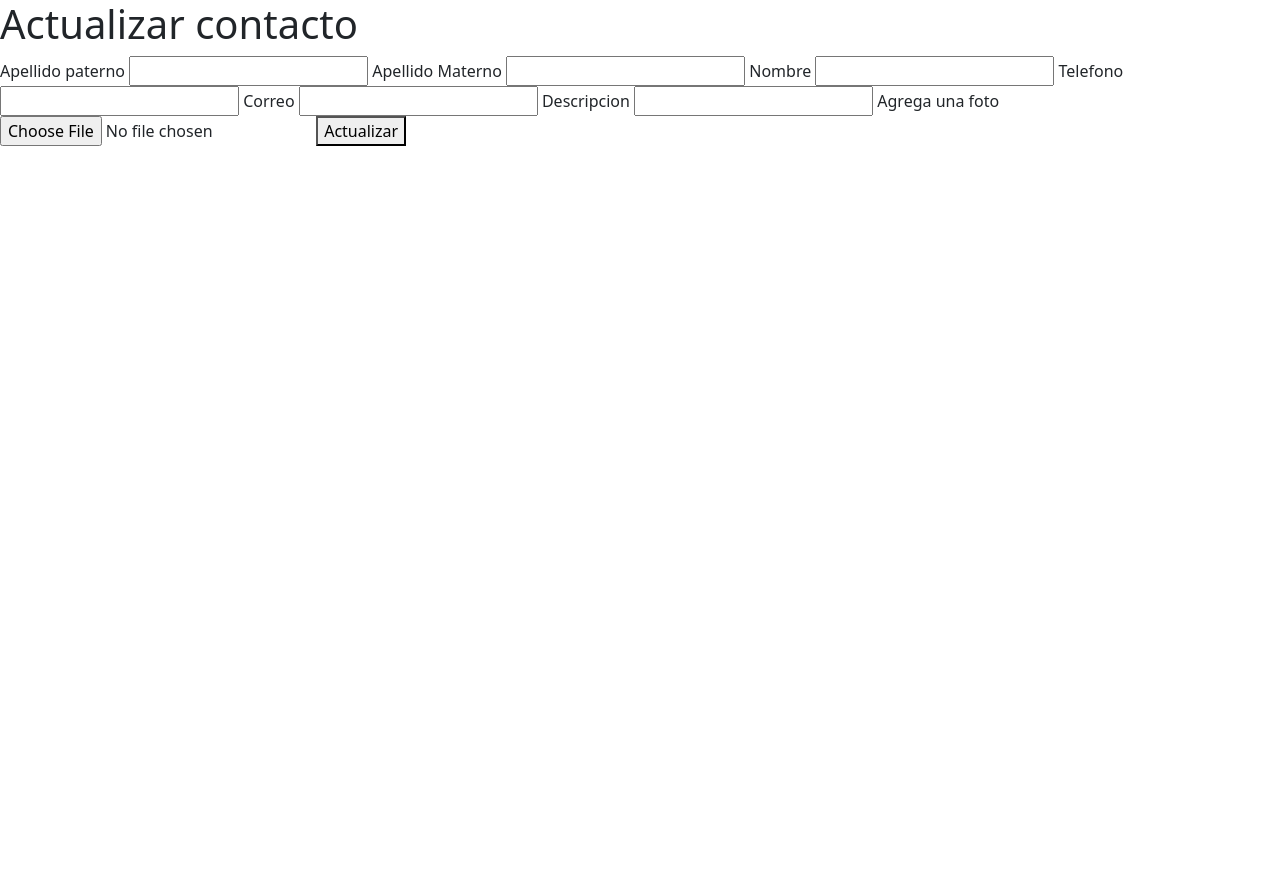
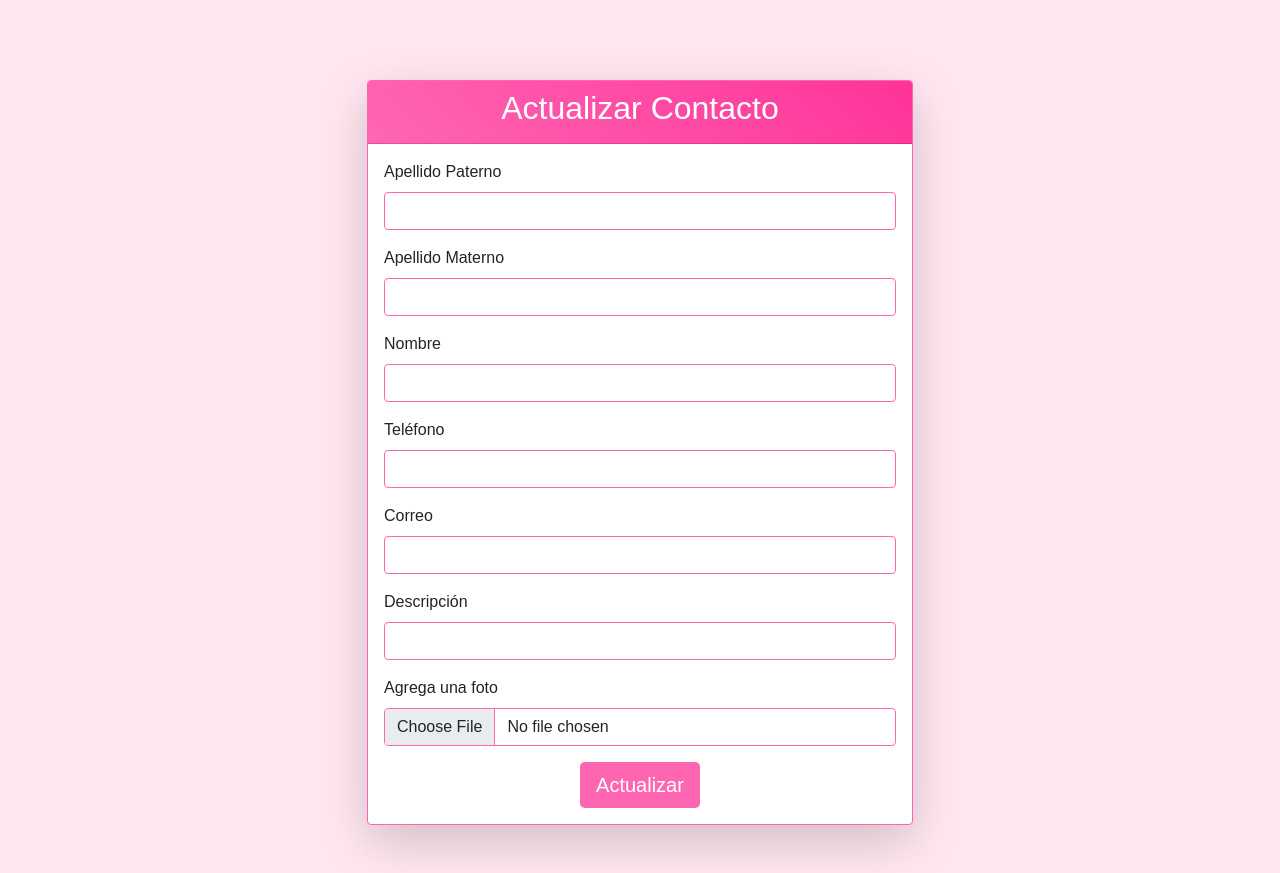
Before and after one commit to Gabym1/Agenda_MedinaRodriguezGabriela, a PHP site: page /edit.php?id=1 in a window 1280 px wide. Before the commit the page ends 146 px from the top, so only its background shows below. Run offline with PHP 8.4, Linux system fonts and the light colour scheme; data that the repository does not hold is empty.

Commit message:
first commit

```diff
--- a/clases/Conexion.php
+++ b/clases/Conexion.php
@@ -1,8 +1,8 @@
 <?php
     class Conexion {
-        public function conectar(){
-            $host = "127.0.0.1";
-            $usuario = "root";//root
+        public function conectar(): bool|mysqli{
+            $host = "localhost";
+            $usuario = "root";
             $password = "";
             $base = "agenda";
             $conexion = mysqli_connect(
--- a/create.php
+++ b/create.php
@@ -1,11 +1,13 @@
 <?php
-    include "header.php";
+    include "header.php"; // Incluimos lo que contenga header
+    # Este archivo contiene lo necesario para poder crear un nuevo contacto obtenemos la informacion por medio de un form y definimos
+    # que ese form mandará los datos a store que se encuentra en la carpeta servidor esto utilizando el metodo post
 ?>
 
    <div class="container">
     <div class="row">
         <div class="col">
-             <h1>Crear nuevo contacto</h1>
+             <h1>Crear nuevo contacto </h1>
             <form action="servidor/store.php" method="post"
             enctype="multipart/form-data">
                 <label for="paterno">Apellido paterno</label>
--- a/edit.php
+++ b/edit.php
@@ -4,36 +4,62 @@
     $crud = new Crud();
     $contacto = $crud->show($_GET["id"]);
 ?>
-    <h1>Actualizar contacto</h1>
-    <form action="servidor/update.php" method="post">
-        <input type="text" name="id"
-        value="<?php echo $contacto['id']; ?>"
-        hidden>
 
-        <label for="paterno">Apellido paterno</label>
+<div class="container my-5">
+    <div class="row justify-content-center">
+        <div class="col-md-6">
+            <div class="card shadow-lg border-pink">
+                <div class="card-header text-center" style="background: linear-gradient(45deg, #ff66b2, #ff3399); color: white;">
+                    <h2>Actualizar Contacto</h2>
+                </div>
+                <div class="card-body">
+                    <form action="servidor/update.php" method="post" enctype="multipart/form-data">
+                        <input type="hidden" name="id" value="<?php echo $contacto['id']; ?>">
 
-        <input type="text" name="paterno" id="paterno"
-        value="<?php echo $contacto['paterno']; ?>">
+                        <div class="mb-3">
+                            <label for="paterno" class="form-label">Apellido Paterno</label>
+                            <input type="text" class="form-control border-pink" id="paterno" name="paterno" value="<?php echo $contacto['paterno']; ?>" required>
+                        </div>
 
-        <label for="materno">Apellido Materno</label>
-        <input type="text" name="materno" id="materno"
-        value="<?php echo $contacto['materno']; ?>">
-        <label for="nombre">Nombre</label>
-        <input type="text" name="nombre" id="nombre"
-        value="<?php echo $contacto['nombre']; ?>">
-        <label for="telefono">Telefono</label>
-        <input type="text" name="telefono" id="telefono"
-        value="<?php echo $contacto['telefono']; ?>">
-        <label for="correo">Correo</label>
-        <input type="text" name="correo" id="correo"
-        value="<?php echo $contacto['email']; ?>">
-        <label for="descripcion">Descripcion</label>
-        <input type="text" name="descripcion" id="descripcion"
-        value="<?php echo $contacto['descripcion']; ?>">
-        <label for="">Agrega una foto</label>
-        <input type="file" name="foto" id="foto">
-        <button>Actualizar</button>
-    </form>
+                        <div class="mb-3">
+                            <label for="materno" class="form-label">Apellido Materno</label>
+                            <input type="text" class="form-control border-pink" id="materno" name="materno" value="<?php echo $contacto['materno']; ?>" required>
+                        </div>
+
+                        <div class="mb-3">
+                            <label for="nombre" class="form-label">Nombre</label>
+                            <input type="text" class="form-control border-pink" id="nombre" name="nombre" value="<?php echo $contacto['nombre']; ?>" required>
+                        </div>
+
+                        <div class="mb-3">
+                            <label for="telefono" class="form-label">Teléfono</label>
+                            <input type="text" class="form-control border-pink" id="telefono" name="telefono" value="<?php echo $contacto['telefono']; ?>" required>
+                        </div>
+
+                        <div class="mb-3">
+                            <label for="correo" class="form-label">Correo</label>
+                            <input type="email" class="form-control border-pink" id="correo" name="correo" value="<?php echo $contacto['email']; ?>" required>
+                        </div>
+
+                        <div class="mb-3">
+                            <label for="descripcion" class="form-label">Descripción</label>
+                            <input type="text" class="form-control border-pink" id="descripcion" name="descripcion" value="<?php echo $contacto['descripcion']; ?>">
+                        </div>
+
+                        <div class="mb-3">
+                            <label for="foto" class="form-label">Agrega una foto</label>
+                            <input type="file" class="form-control border-pink" id="foto" name="foto">
+                        </div>
+
+                        <div class="text-center">
+                            <button type="submit" class="btn btn-pink btn-lg">Actualizar</button>
+                        </div>
+                    </form>
+                </div>
+            </div>
+        </div>
+    </div>
+</div>
 
 <?php
     include "footer.php";
--- a/header.php
+++ b/header.php
@@ -1,9 +1,64 @@
 <!doctype html>
-<html lang="en">
+<html lang="es">
 <head>
     <meta charset="utf-8">
     <meta name="viewport" content="width=device-width, initial-scale=1, shrink-to-fit=no">
+    <title>Agenda</title>
     <link href="https://cdn.jsdelivr.net/npm/bootstrap@5.0.1/dist/css/bootstrap.min.css" rel="stylesheet" integrity="sha384-+0n0xVW2eSR5OomGNYDnhzAbDsOXxcvSN1TPprVMTNDbiYZCxYbOOl7+AMvyTG2x" crossorigin="anonymous">
-    <title>Title</title>
+
+    <style>
+        /* Fondo rosa para toda la página */
+        body {
+            background-color: #ffe6f0;
+            font-family: Arial, sans-serif;
+        }
+
+        /* Encabezados rosas */
+        .text-pink {
+            color: #ff3399;
+        }
+
+        /* Botones rosas */
+        .btn-pink {
+            background-color: #ff66b2;
+            color: white;
+            border: none;
+        }
+        .btn-pink:hover {
+            background-color: #ff3385;
+            color: white;
+        }
+
+        /* Bordes rosas para tablas */
+        .border-pink {
+            border-color: #ff66b2 !important;
+        }
+
+        /* Filas de tabla alternadas en rosa */
+        table.table-striped tbody tr:nth-of-type(odd) {
+            background-color: #ffd9ec;
+        }
+        table.table-striped tbody tr:nth-of-type(even) {
+            background-color: #ffe6f0;
+        }
+
+        /* Encabezado de tabla con degradado rosa */
+        thead {
+            background: linear-gradient(45deg, #ff66b2, #ff3399);
+            color: white;
+        }
+
+        /* Sombra suave en la tabla */
+        table {
+            box-shadow: 0 4px 8px rgba(0,0,0,0.1);
+        }
+
+        /* Margen para el header */
+        header {
+            margin-bottom: 20px;
+        }
+    </style>
 </head>
 <body>
+    <header class="py-3 mb-4 text-center">
+    </header>
```
Also changed, not shown: index.php (+47 -25 lines), README.md (deleted), public/upload/lindo-gato-saludando-diciendo-hola-ilustracion-vectorial-estilo-plano-dibujos-animados_587427-70.jpg (added), public/upload/reunion.png (added).
